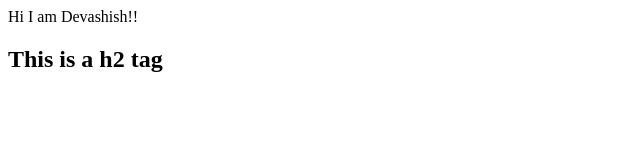
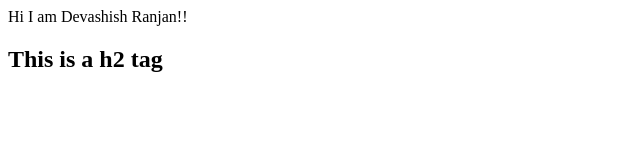
Before and after one commit to DRM215-spec/FirstRepo, a plain HTML site: page index.html in a window 1280 px wide. Shown: the full height of the page, 0-640 px from the left. Drawn offline with Linux system fonts and the light colour scheme.

Commit message:
update: name updated

```diff
--- a/index.html
+++ b/index.html
@@ -7,7 +7,7 @@
     <title>Document</title>
 </head>
 <body>
-    Hi I am Devashish!!
+    Hi I am Devashish Ranjan!!
 
     <h2>This is a h2 tag</h2>
 </body>
```
